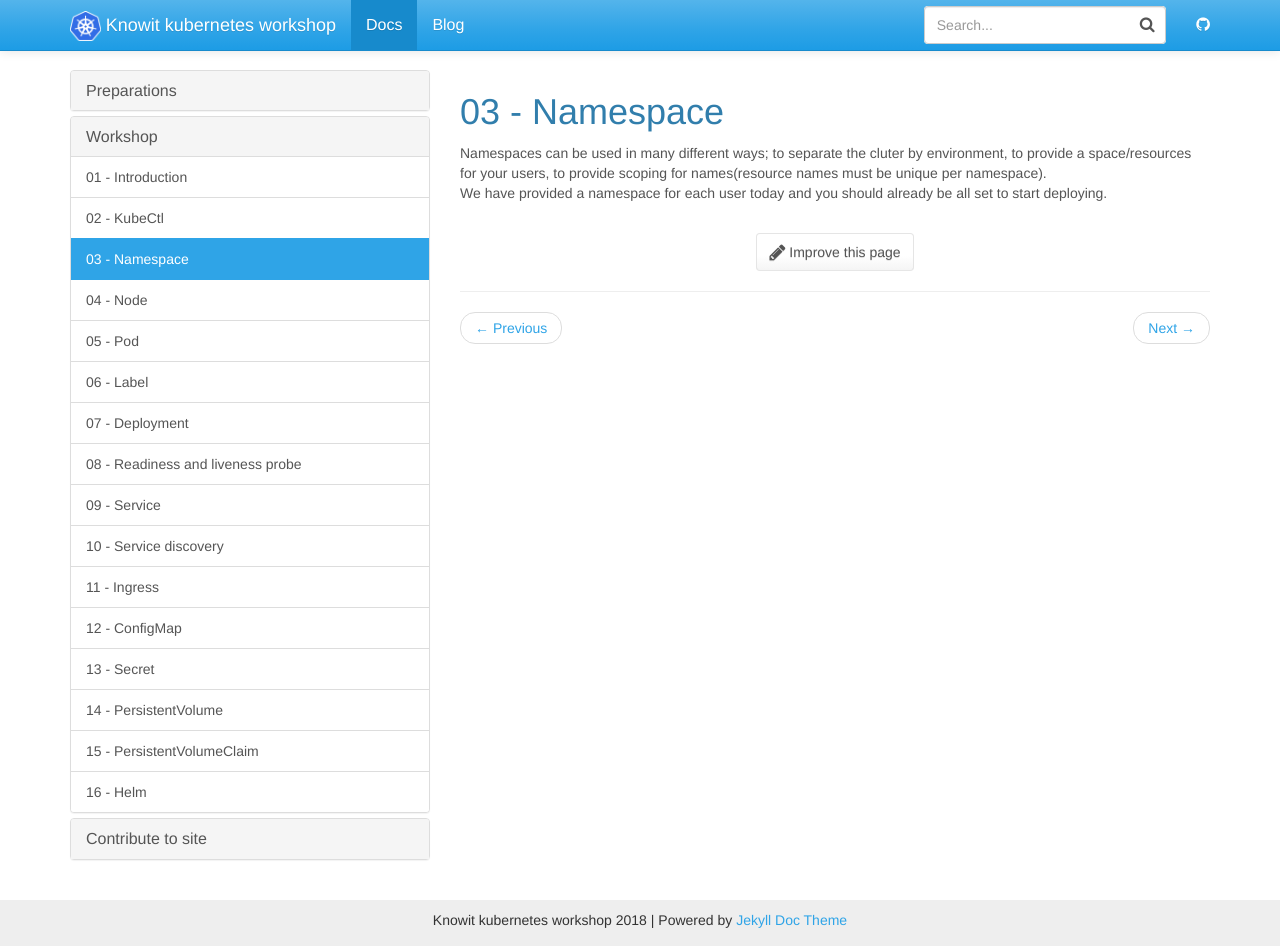
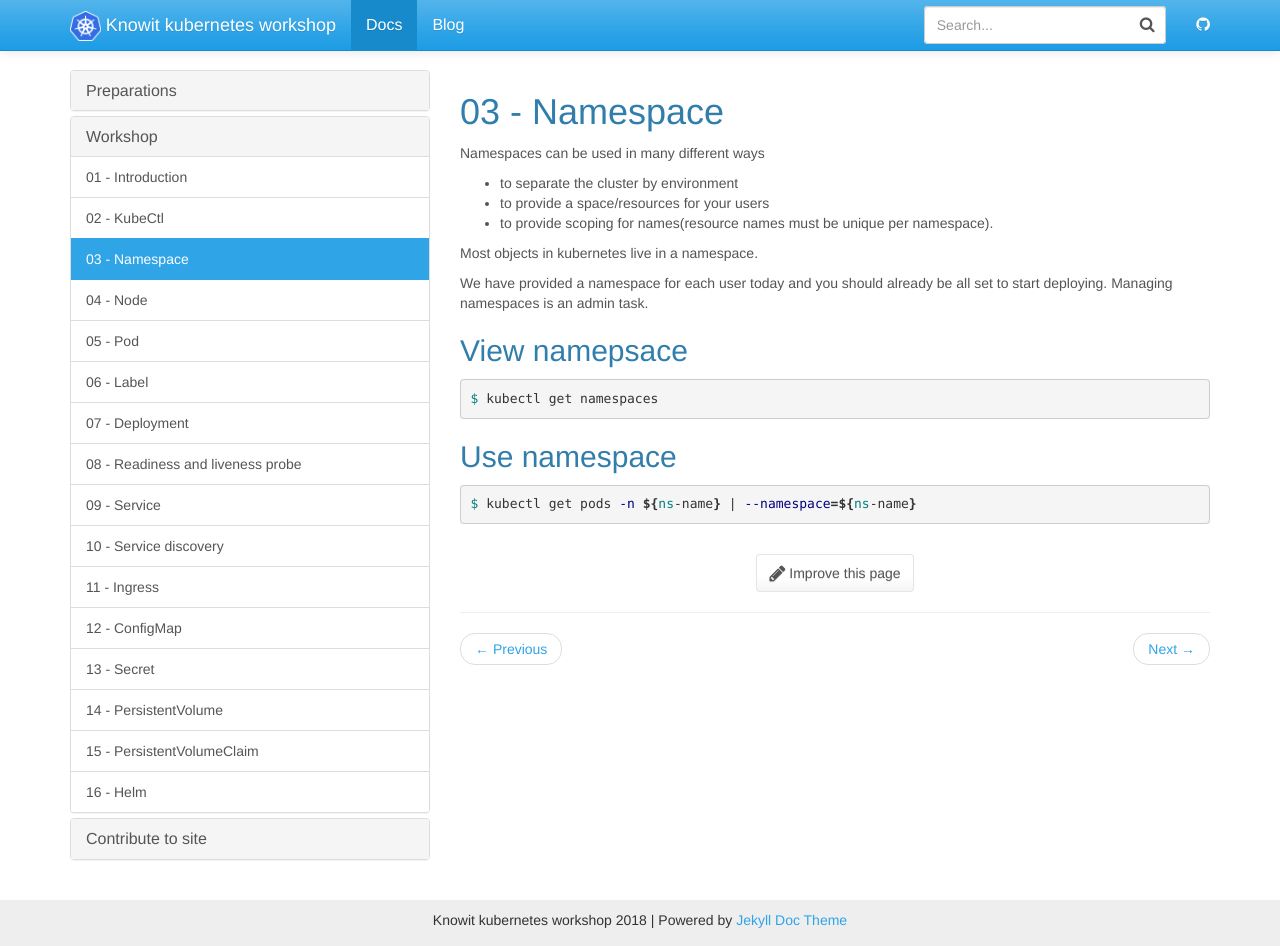
Before and after one commit to knowit/kubernetes-workshop, a Jekyll site: the page built from docs/_docs/workshop/03-namespace.md, in a window 1280 px wide and 946 px high. Built offline with Jekyll 4.4.1, drawn with Linux system fonts in a browser that asks for light colours; nearby versions of some CDN libraries.

Commit message:
Added examples for namespace and removed title from node since its populated from jekyll

````diff
--- a/docs/_docs/workshop/03-namespace.md
+++ b/docs/_docs/workshop/03-namespace.md
@@ -3,6 +3,24 @@ title: 03 - Namespace
 permalink: /docs/03-namespace/
 ---
 
-Namespaces can be used in many different ways; to separate the cluter by environment,
-to provide a space/resources for your users, to provide scoping for names(resource names must be unique per namespace).
+Namespaces can be used in many different ways
+ * to separate the cluster by environment
+ * to provide a space/resources for your users
+ * to provide scoping for names(resource names must be unique per namespace).
+
+Most objects in kubernetes live in a namespace.
+
 We have provided a namespace for each user today and you should already be all set to start deploying.
+Managing namespaces is an admin task.
+
+## View namepsace
+
+```bash
+$ kubectl get namespaces
+```
+
+## Use namespace
+
+```bash
+$ kubectl get pods -n ${ns-name} | --namespace=${ns-name}
+```
````
Also changed, not shown: docs/_docs/workshop/04-node.md (+0 -1 lines).
